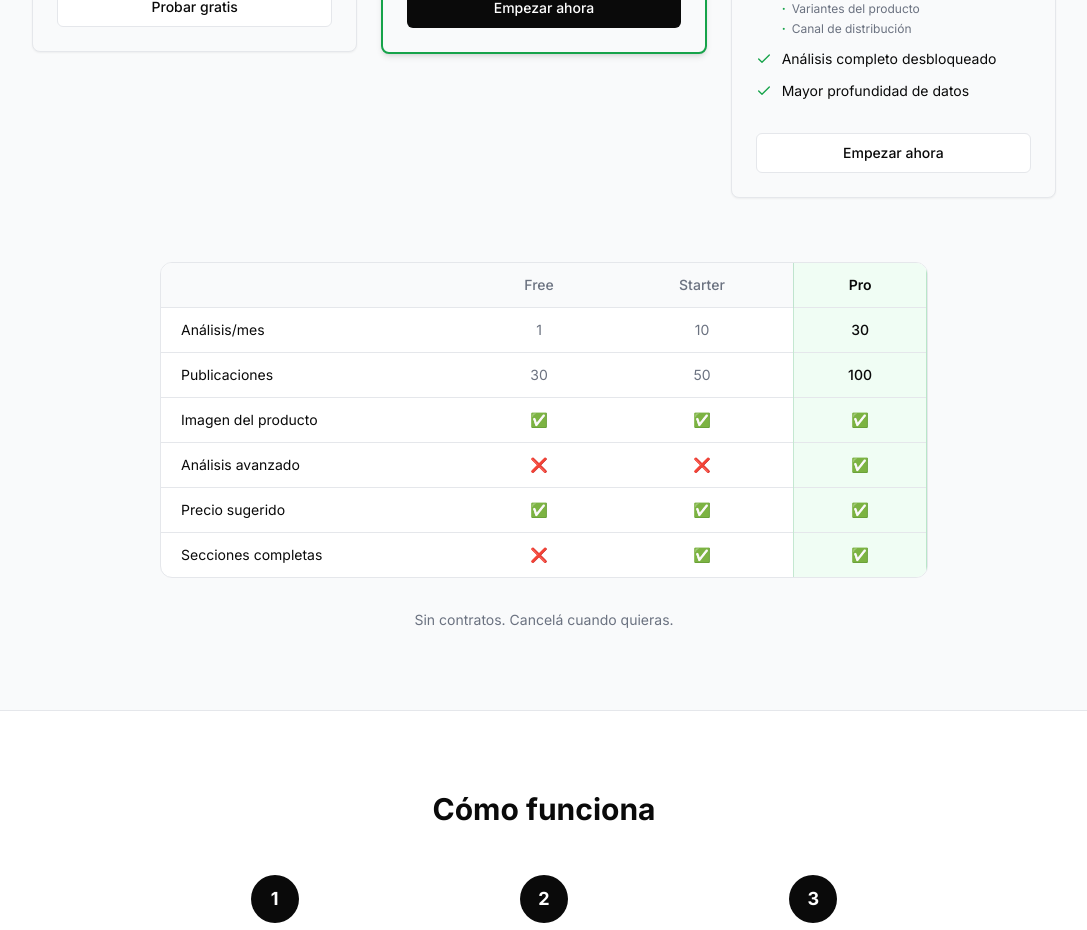
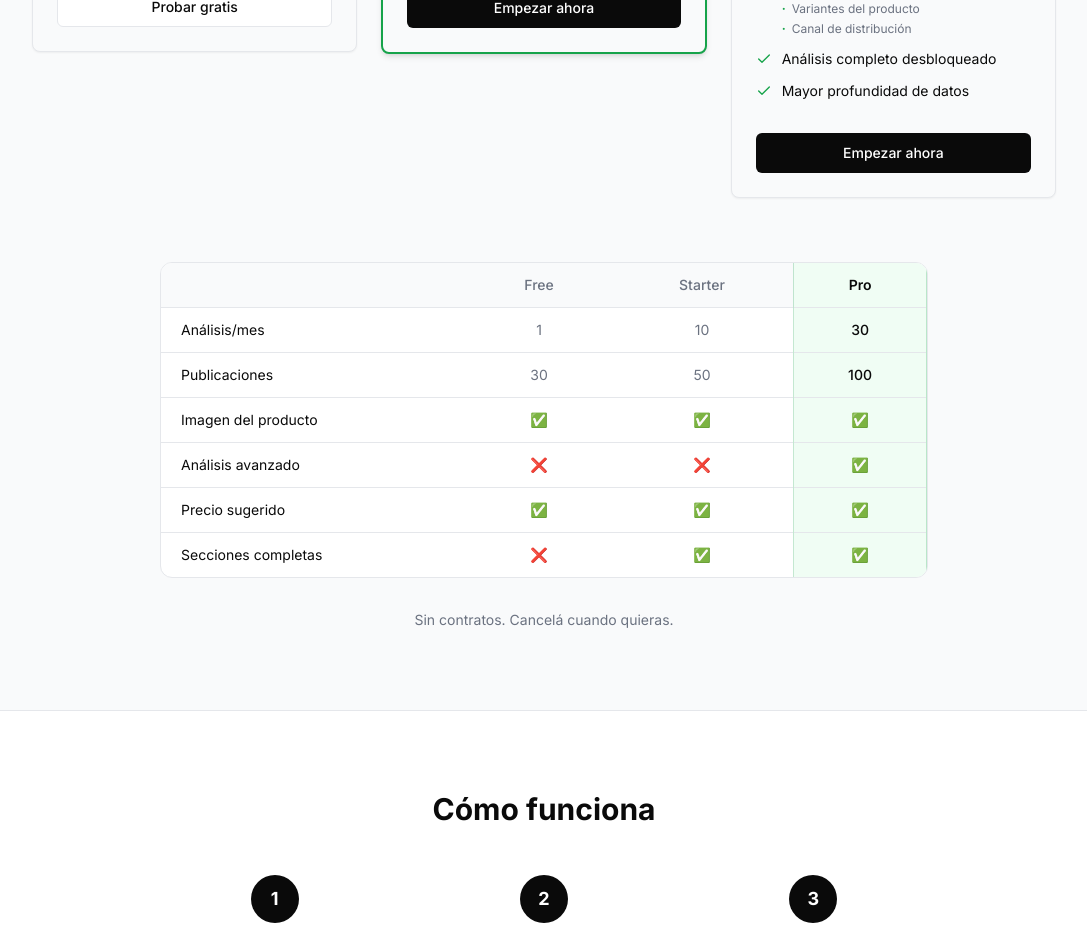
Before and after one commit to caudalproject/nichalo, a Next.js app: page / in a window 1280 px wide. Shown: the part 1780-2710 px from the top of the page, without its empty margins (96-1183 px from the left). Built offline with nearby package versions, Linux system fonts and the light colour scheme; no server answers.

Commit message:
fix: botón Pro con variant default — fondo negro igual que Starter

```diff
--- a/app/page.tsx
+++ b/app/page.tsx
@@ -258,7 +258,7 @@ export default function LandingPage() {
                         {plan.mpPlan ? (
                           <PricingCheckoutButton
                             plan={plan.mpPlan}
-                            variant={plan.popular ? "default" : "outline"}
+                            variant="default"
                             label={plan.cta}
                           />
                         ) : (
```
